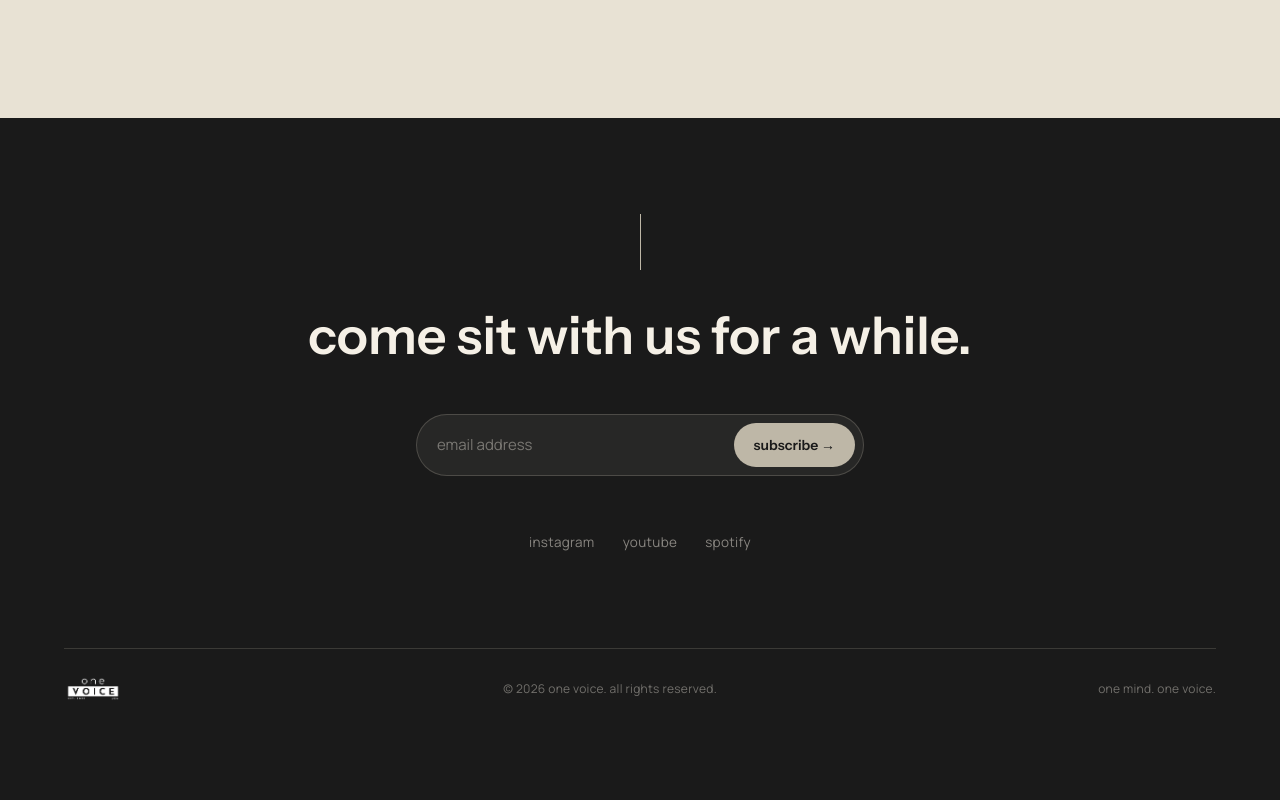
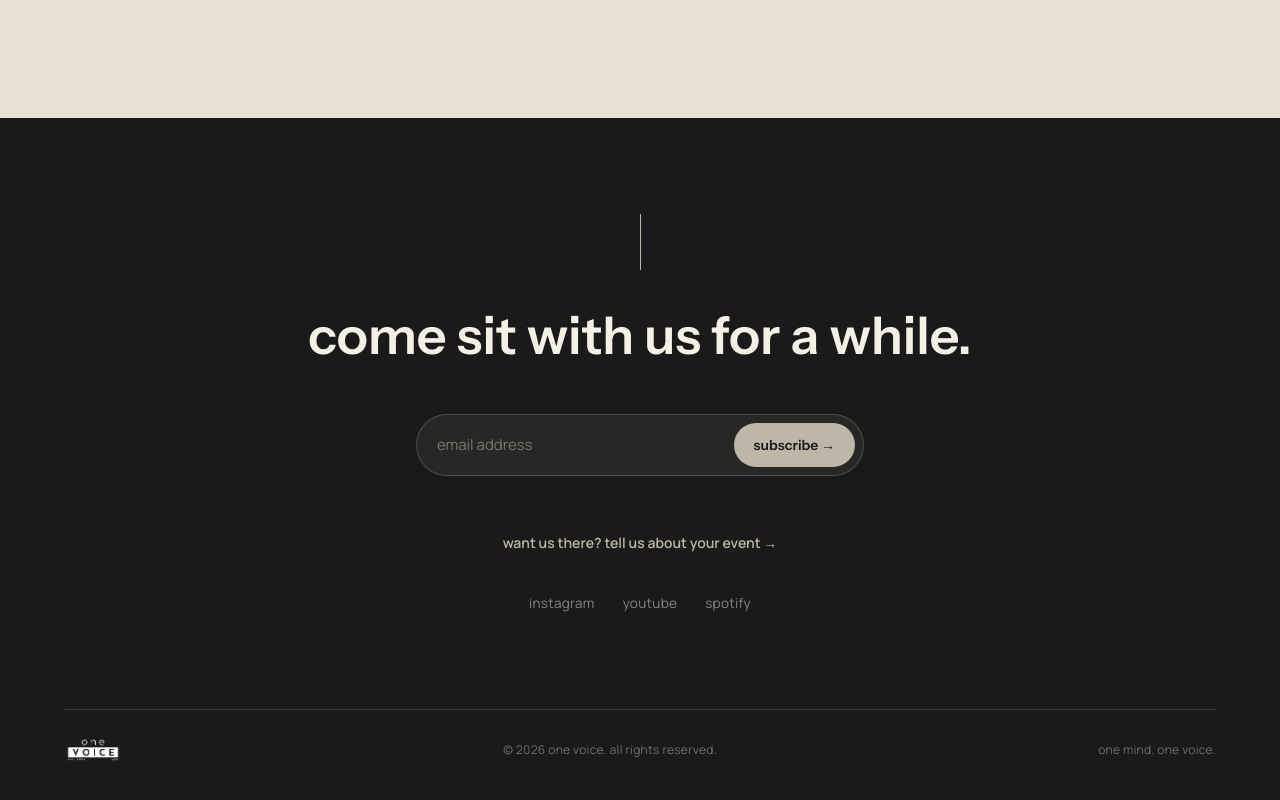
Before and after one commit to eayanwale/onevoice-website, a Next.js app: page / in a window 1280 px wide. Shown: the part 5492-6292 px from the top of the page. Built offline with nearby package versions, Linux system fonts and the light colour scheme.

Commit message:
feat: link landing page to the new connect page

```diff
--- a/components/sections/Invitation.tsx
+++ b/components/sections/Invitation.tsx
@@ -2,6 +2,7 @@
 
 import { useState, type FormEvent } from "react";
 import Image from "next/image";
+import Link from "next/link";
 
 export default function Invitation() {
   const [email, setEmail] = useState("");
@@ -46,6 +47,14 @@ export default function Invitation() {
         </button>
       </form>
 
+      <Link
+        href="/connect"
+        data-reveal
+        className="mb-10 inline-flex items-center gap-2 text-[14px] font-semibold text-warm-sage transition-opacity duration-200 hover:opacity-70"
+      >
+        want us there? tell us about your event &rarr;
+      </Link>
+
       <div data-reveal className="mb-24 flex gap-7">
         <a href="#" className="text-[13.5px] tracking-wide text-off-white/50 transition-opacity duration-200 hover:opacity-70">
           instagram
```
